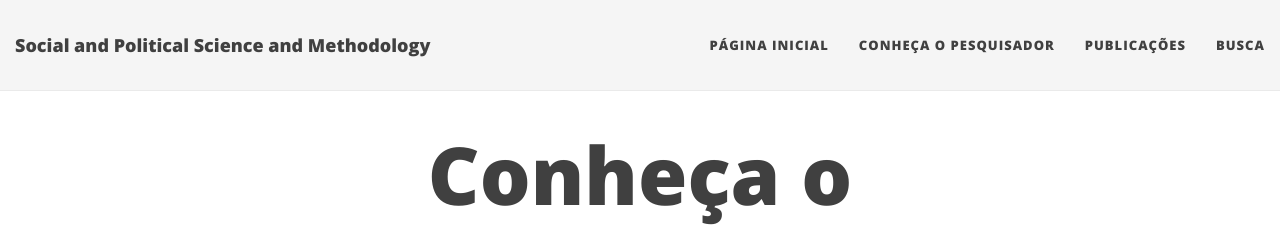
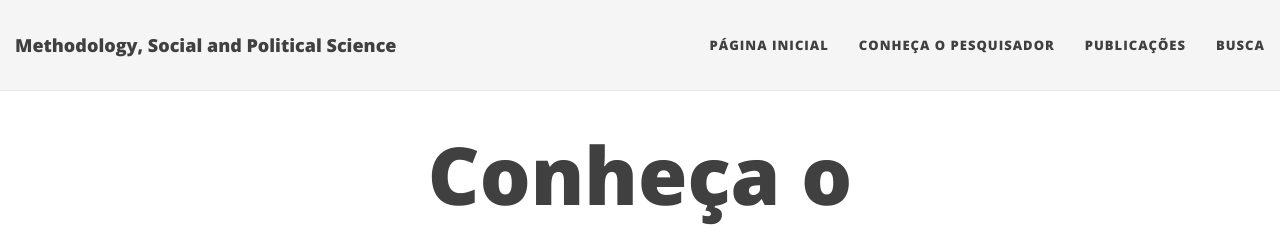
Before and after one commit to virgiliomendes/virgiliomendes.github.io, a Jekyll site: the page built from aboutme.md, in a window 1280 px wide. Shown: the top 228 px of the page. Built offline with Jekyll 4.4.1, drawn with Linux system fonts in a browser that asks for light colours; nearby versions of some CDN libraries.

Commit message:
Update _config.yml

```diff
--- a/_config.yml
+++ b/_config.yml
@@ -14,7 +14,7 @@ baseurl: ""
 # Of course don't forget to change the username and projectname to YOUR username and project
 
 # Name of website
-title: Social and Political Science and Methodology
+title: Methodology, Social and Political Science
 
 # Short description of your site
 description: Blog do Virgilio de A. Mendes
```
